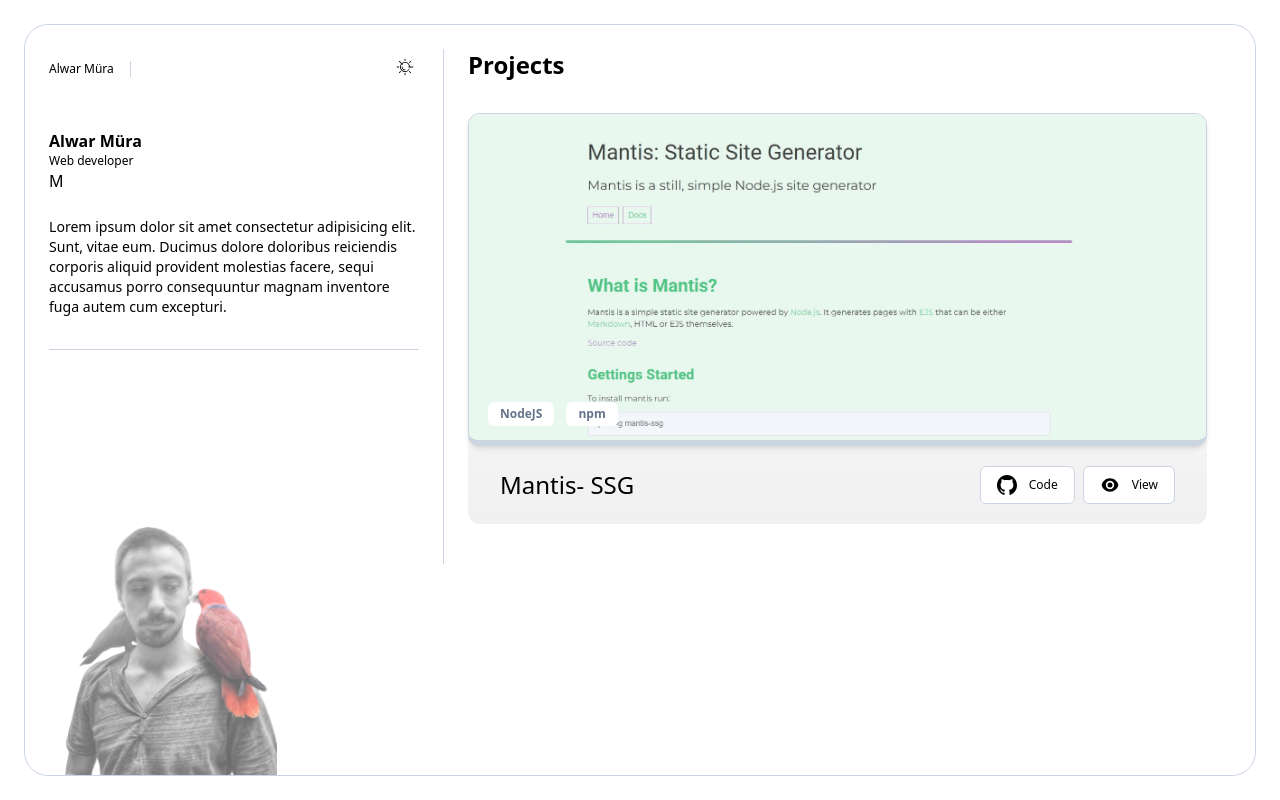
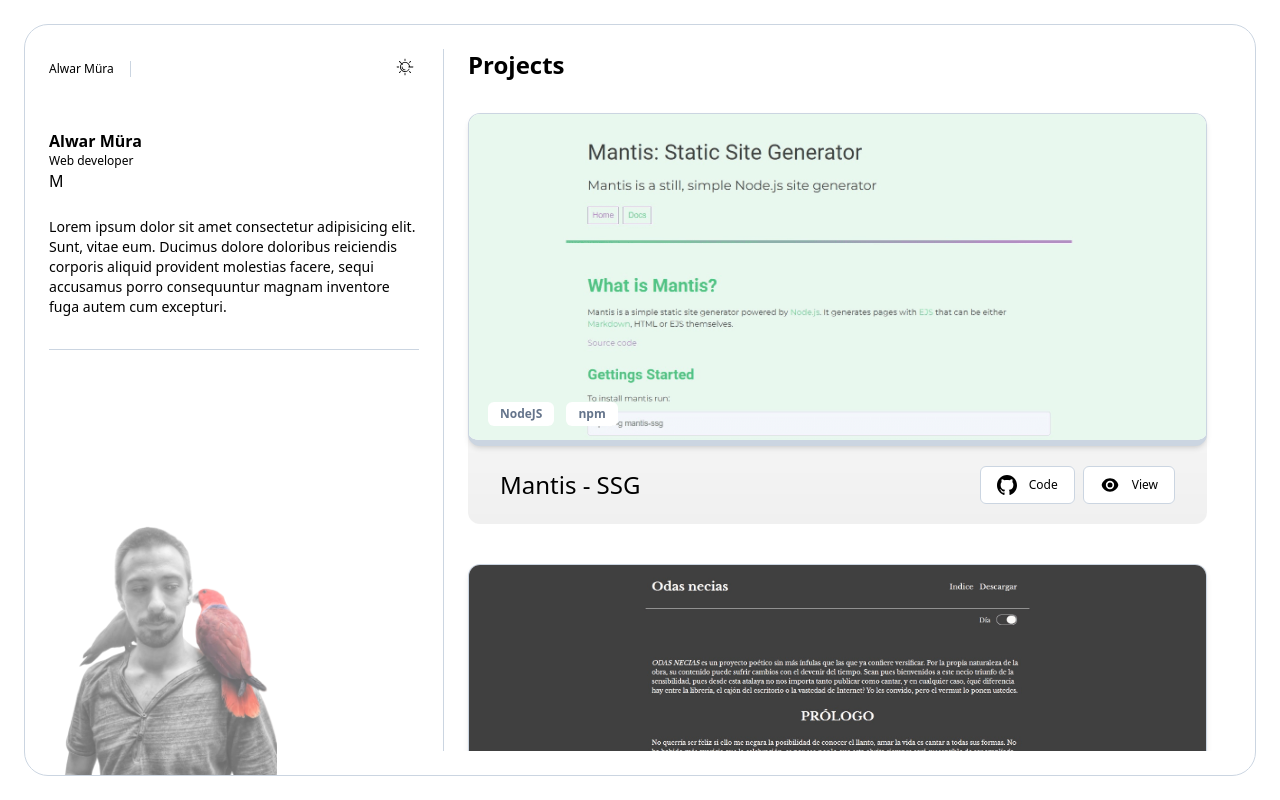
Before and after one commit to AlwarMra/portfolio, a React (Vite) app: page / in a window 1280 px wide. Built offline with nearby package versions, Linux system fonts and the light colour scheme.

Commit message:
two more projects---

```diff
--- a/src/components/ProjectCard.tsx
+++ b/src/components/ProjectCard.tsx
@@ -25,7 +25,8 @@ const Project = ({ project }: { project: IProject }) => {
           <div className='relative pb-[45%]'>
             <img
               src={project.img}
-              alt=''
+              alt={project.title + ' web screenshot'}
+              loading='lazy'
               className='inline-block absolute w-full h-full object-cover object-top border border-b-[6px] rounded-xl transition duration-300  bg-white border-slate-300 group-hover:border-slate-400 shadow-md dark:group-hover:border-slate-500'
             />
           </div>
--- a/src/projects.ts
+++ b/src/projects.ts
@@ -1,12 +1,29 @@
 import mantis_img from './assets/mantis_ssg.png'
+import odas_img from './assets/odas_img.png'
+import political_img from './assets/political_img.png'
+
 import { IProject } from './types'
 
 export const projects: IProject[] = [
   {
-    title: 'Mantis- SSG',
+    title: 'Mantis - SSG',
     img: mantis_img,
     url: 'https://mantis-ssg.vercel.app/',
     github_url: 'https://github.com/AlwarMra/mantis',
     tech: ['NodeJS', 'npm'],
   },
+  {
+    title: 'Odas Necias',
+    img: odas_img,
+    url: 'https://alwarmra.github.io/odas-necias/',
+    github_url: 'https://github.com/AlwarMra/odas-necias',
+    tech: ['React'],
+  },
+  {
+    title: 'Political Compass',
+    img: political_img,
+    url: 'https://political-compass-tawny.vercel.app/',
+    github_url: 'https://github.com/AlwarMra/political-compass',
+    tech: ['Vue', 'Typescript'],
+  },
 ]
```
Also changed, not shown: src/assets/odas_img.png (added), src/assets/political_img.png (added).
